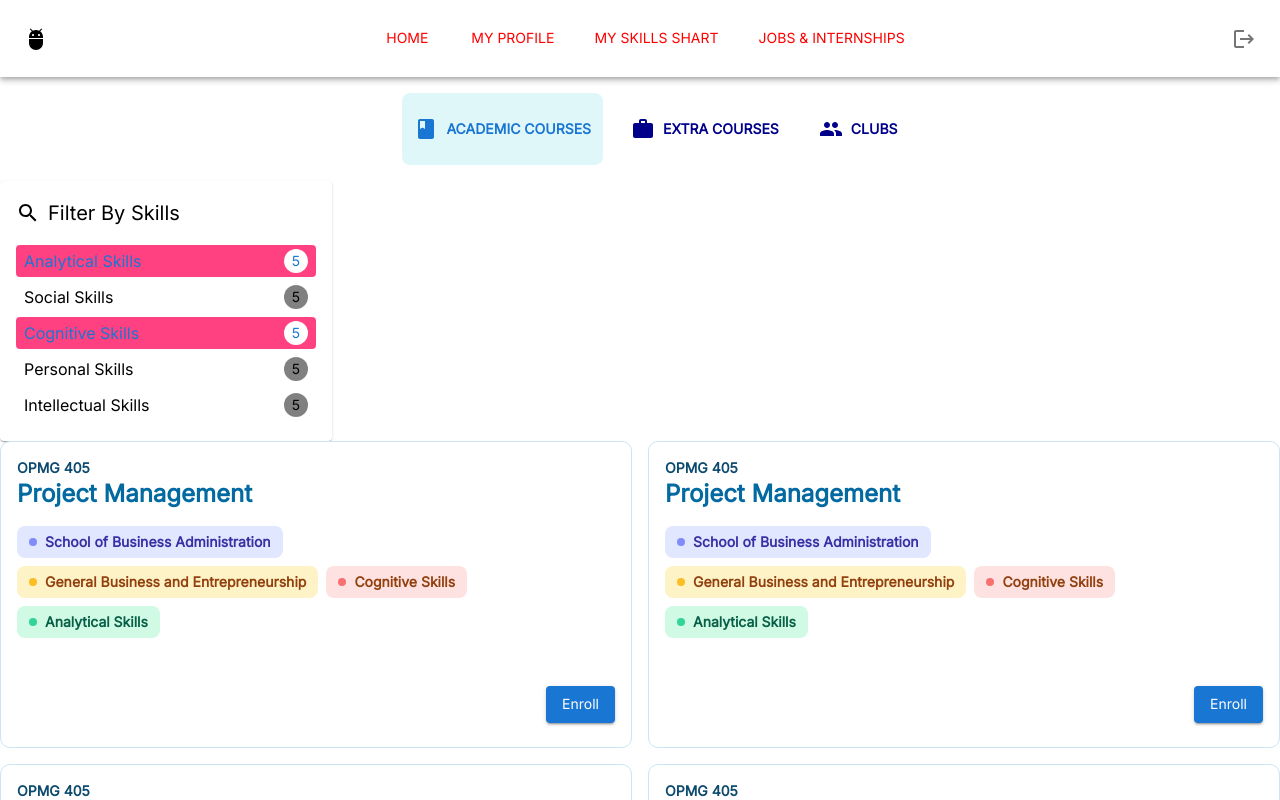
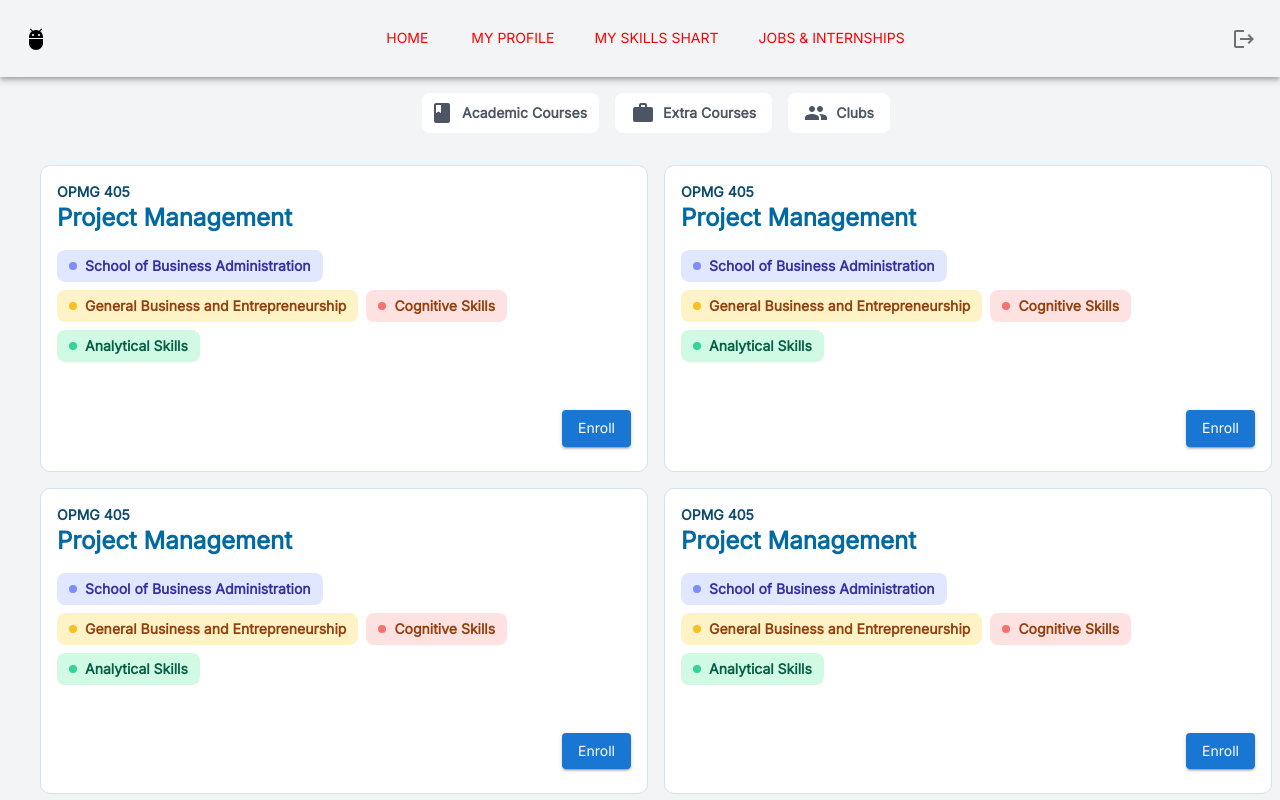
Before and after one commit to khaled11222/Comptency-Sysytem, a React (Create React App) app: page / in a window 1280 px wide. Shown: the top 800 px of the page. Built offline with nearby package versions, Linux system fonts and the light colour scheme.

Commit message:
add tabs

```diff
--- a/src/App.js
+++ b/src/App.js
@@ -12,7 +12,6 @@ function App() {
       <Header />
       <CustomTabs />
       <FilterBySkills />
-      <CardList />
     </div>
   );
 }
--- a/src/CustomTabs.js
+++ b/src/CustomTabs.js
@@ -1,75 +1,121 @@
-import React from 'react';
-import { Tabs, Tab, Box } from '@mui/material';
-import BookIcon from '@mui/icons-material/Book';
-import BriefcaseIcon from '@mui/icons-material/Work';
-import PeopleIcon from '@mui/icons-material/People';
+import React from "react";
+import { Tabs, Tab, Box, Typography } from "@mui/material";
+import BookIcon from "@mui/icons-material/Book";
+import BriefcaseIcon from "@mui/icons-material/Work";
+import PeopleIcon from "@mui/icons-material/People";
+import { CardList } from "./components/CardList/CardList";
+
+function TabPanel(props) {
+  const { children, value, index, ...other } = props;
+
+  return (
+    <div
+      role="tabpanel"
+      hidden={value != index}
+      id={`full-width-tabpanel-${index}`}
+      aria-labelledby={`full-width-tab-${index}`}
+      {...other}
+    >
+      {value == index && (
+        <Box sx={{ p: 3 }}>
+          <Typography>{children}</Typography>
+        </Box>
+      )}
+    </div>
+  );
+}
 
 function CustomTabs() {
-  const [value, setValue] = React.useState(0);
+  const [value, setValue] = React.useState(1);
 
   const handleChange = (event, newValue) => {
     setValue(newValue);
   };
 
   return (
-    <Box sx={{ width: '100%', padding: '16px' }}>
+    <Box sx={{ width: "100%", padding: "16px" }}>
       <Tabs
         value={value}
         onChange={handleChange}
         aria-label="custom tabs example"
         centered
-        TabIndicatorProps={{ style: { display: 'none' } }} // Hide the underline
-        sx={{ '& .MuiTab-root': { margin: '0 8px', minWidth: '100px', borderRadius: '8px' } }} // Decrease size and add border radius
+        TabIndicatorProps={{ style: { display: "none" } }} // Hide the underline
+        sx={{
+          "& .MuiTab-root": {
+            margin: "0 8px",
+            minWidth: "100px",
+            borderRadius: "8px",
+            minHeight: "40px",
+            height: "40px",
+          },
+        }} // Decrease size and add border radius
       >
         <Tab
           icon={<BookIcon />}
           iconPosition="start"
           label="Academic Courses"
+          value="1"
           sx={{
-            color: 'darkblue',
-            fontSize: '14px', // Decrease font size
-            fontWeight: 'bold',
-            flexDirection: 'row',
-            padding: '6px 12px', // Decrease height
-            margin: '4px', // Separate tabs
-            '&:hover': { backgroundColor: '#e0f7fa' }, // Background color on hover
-            '&.Mui-selected': { backgroundColor: '#e0f7fa' }, // Background color when selected
-            borderRadius: '8px' // Border radius for each tab
+            color: "#4B5563",
+            textTransform: "none",
+            fontSize: "14px", // Decrease font size
+            fontWeight: 600,
+            flexDirection: "row",
+            padding: "8px 12px 8px 8px",
+            borderRadius: 6,
+            margin: "4px", // Separate tabs
+            backgroundColor: "white",
+            "&.Mui-selected": { backgroundColor: "#E0F2FE", color: "#00629C" },
           }}
         />
         <Tab
           icon={<BriefcaseIcon />}
           iconPosition="start"
           label="Extra Courses"
+          value="2"
           sx={{
-            color: 'darkblue',
-            fontSize: '14px', // Decrease font size
-            fontWeight: 'bold',
-            flexDirection: 'row',
-            padding: '6px 12px', // Decrease height
-            margin: '4px', // Separate tabs
-            '&:hover': { backgroundColor: '#e0f7fa' }, // Background color on hover
-            '&.Mui-selected': { backgroundColor: '#e0f7fa' }, // Background color when selected
-            borderRadius: '8px' // Border radius for each tab
+            color: "#4B5563",
+            textTransform: "none",
+            maxHeight: 40,
+            fontSize: "14px", // Decrease font size
+            fontWeight: 600,
+            flexDirection: "row",
+            padding: "8px, 12px, 8px, 8px",
+            borderRadius: 6,
+            margin: "4px", // Separate tabs
+            backgroundColor: "white",
+            "&.Mui-selected": { backgroundColor: "#E0F2FE", color: "#00629C" },
           }}
         />
         <Tab
           icon={<PeopleIcon />}
           iconPosition="start"
           label="Clubs"
+          value="3"
           sx={{
-            color: 'darkblue',
-            fontSize: '14px', // Decrease font size
-            fontWeight: 'bold',
-            flexDirection: 'row',
-            padding: '6px 12px', // Decrease height
-            margin: '4px', // Separate tabs
-            '&:hover': { backgroundColor: '#e0f7fa' }, // Background color on hover
-            '&.Mui-selected': { backgroundColor: '#e0f7fa' }, // Background color when selected
-            borderRadius: '8px' // Border radius for each tab
+            color: "#4B5563",
+            textTransform: "none",
+            maxHeight: 40,
+            fontSize: "14px", // Decrease font size
+            fontWeight: 600,
+            flexDirection: "row",
+            padding: "8px, 12px, 8px, 8px",
+            borderRadius: 6,
+            margin: "4px", // Separate tabs
+            backgroundColor: "white",
+            "&.Mui-selected": { backgroundColor: "#E0F2FE", color: "#00629C" },
           }}
         />
       </Tabs>
+      <TabPanel index={1} value={value}>
+        <CardList />
+      </TabPanel>
+      <TabPanel index={2} value={value}>
+        <CardList withImage />
+      </TabPanel>
+      <TabPanel index={3} value={value}>
+        Item Three
+      </TabPanel>
     </Box>
   );
 }
--- a/src/components/CardList/CardList.jsx
+++ b/src/components/CardList/CardList.jsx
@@ -3,22 +3,22 @@ import { CourseCard } from "../Card/Card";
 
 export const CardList = ({ withImage }) => (
   <Grid container spacing={2}>
-    <Grid item sm={6}>
+    <Grid item sm={withImage ? 12 : 6}>
       <CourseCard isImageVisible={withImage} />
     </Grid>
-    <Grid item sm={6}>
+    <Grid item sm={withImage ? 12 : 6}>
       <CourseCard isImageVisible={withImage} />
     </Grid>
-    <Grid item sm={6}>
+    <Grid item sm={withImage ? 12 : 6}>
       <CourseCard isImageVisible={withImage} />
     </Grid>
-    <Grid item sm={6}>
+    <Grid item sm={withImage ? 12 : 6}>
       <CourseCard isImageVisible={withImage} />
     </Grid>
-    <Grid item sm={6}>
+    <Grid item sm={withImage ? 12 : 6}>
       <CourseCard isImageVisible={withImage} />
     </Grid>
-    <Grid item sm={6}>
+    <Grid item sm={withImage ? 12 : 6}>
       <CourseCard isImageVisible={withImage} />
     </Grid>
   </Grid>
--- a/src/index.css
+++ b/src/index.css
@@ -1,13 +1,14 @@
 body {
   margin: 0;
-  font-family: -apple-system, BlinkMacSystemFont, 'Segoe UI', 'Roboto', 'Oxygen',
-    'Ubuntu', 'Cantarell', 'Fira Sans', 'Droid Sans', 'Helvetica Neue',
+  font-family: -apple-system, BlinkMacSystemFont, "Segoe UI", "Roboto", "Oxygen",
+    "Ubuntu", "Cantarell", "Fira Sans", "Droid Sans", "Helvetica Neue",
     sans-serif;
   -webkit-font-smoothing: antialiased;
   -moz-osx-font-smoothing: grayscale;
+  background-color: #f3f4f6;
 }
 
 code {
-  font-family: source-code-pro, Menlo, Monaco, Consolas, 'Courier New',
+  font-family: source-code-pro, Menlo, Monaco, Consolas, "Courier New",
     monospace;
 }
```
Also changed, not shown: src/FilterSection.js (line endings or trailing spaces).
